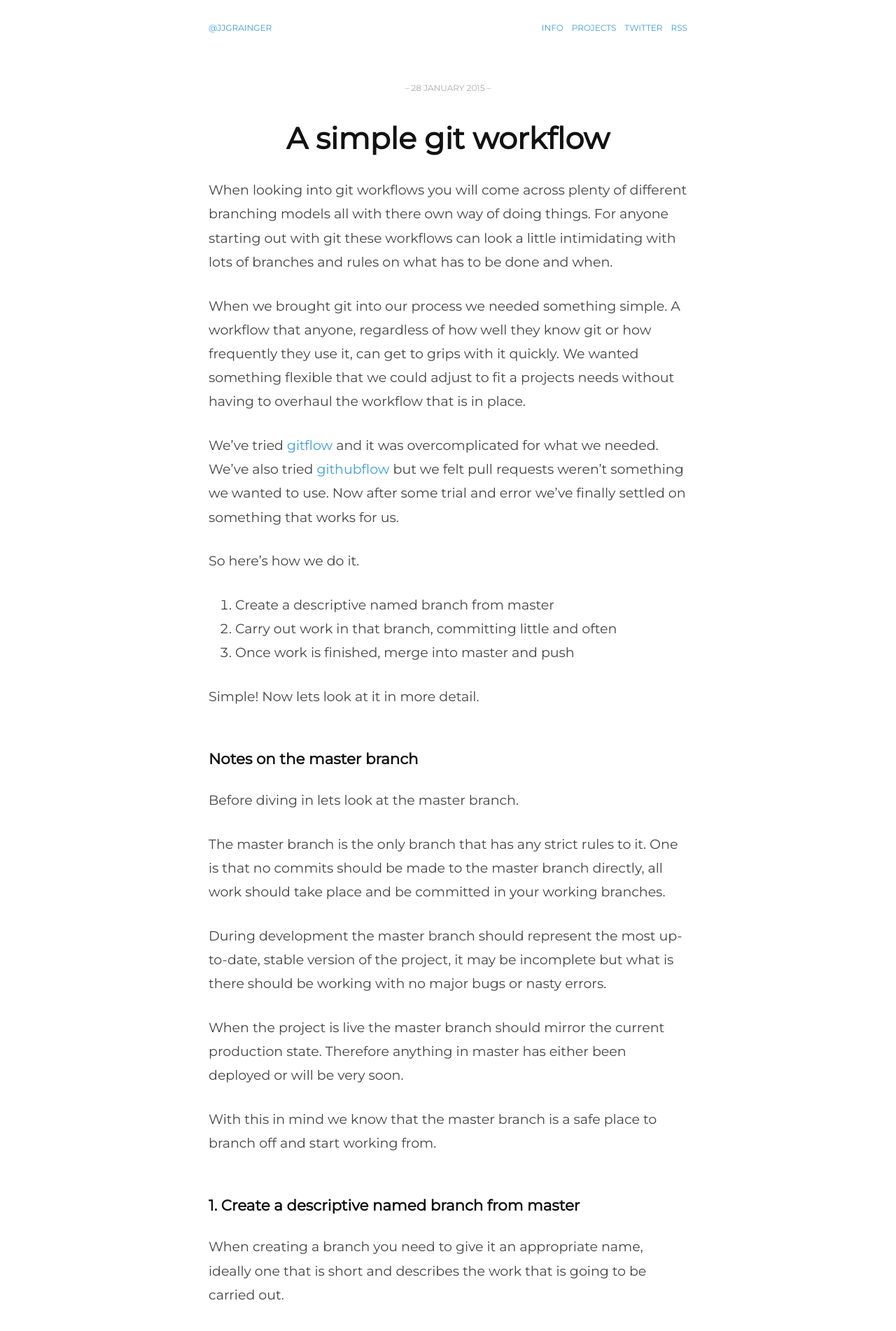
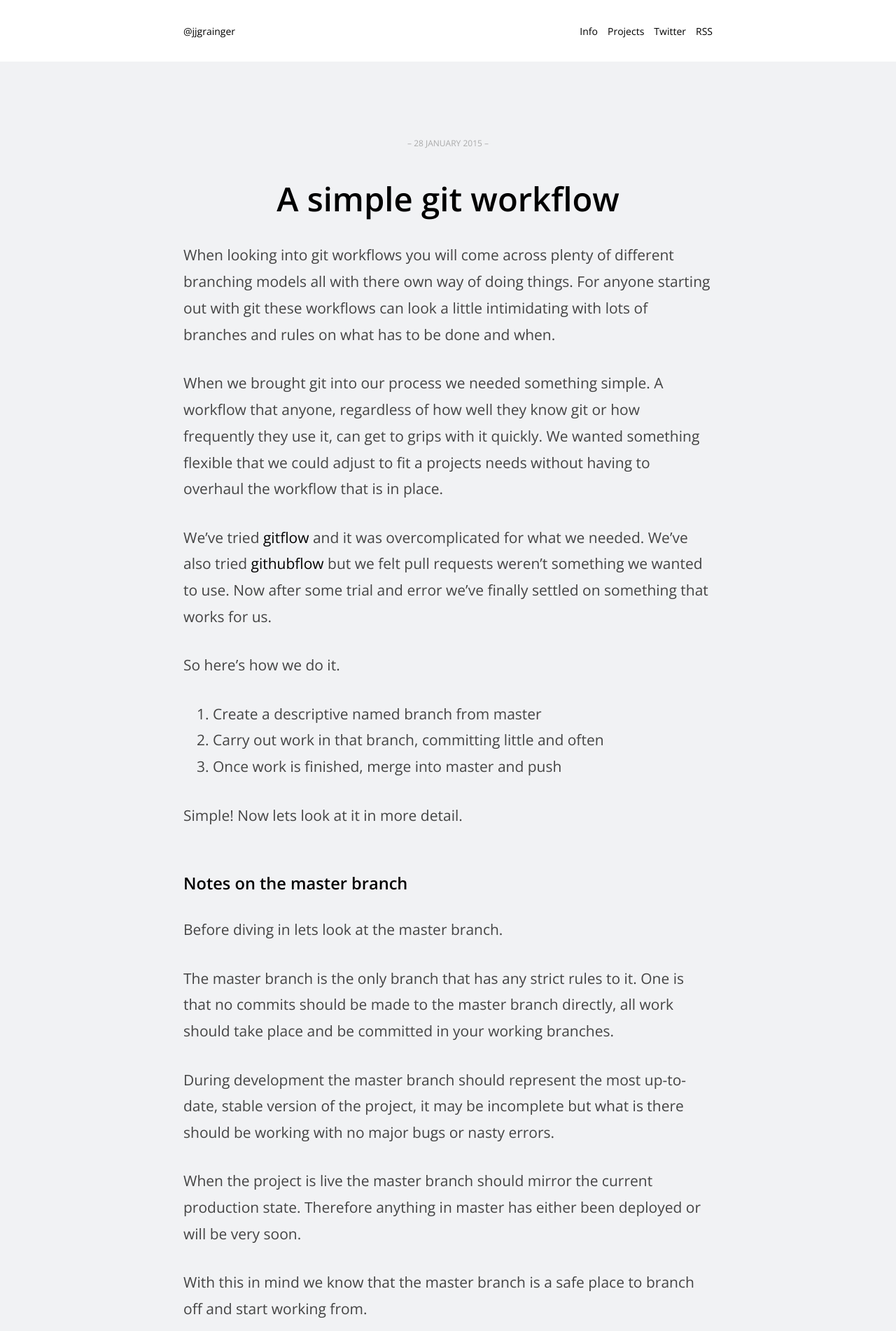
Before and after one commit to jjgrainger/jjgrainger, a Jekyll site: the page built from _posts/2015-01-27-a-simple-git-workflow.md, in a window 1280 px wide. Shown: the top 1902 px of the page at 70% size. Built offline with Jekyll 4.4.1, drawn with Linux system fonts in a browser that asks for light colours; some of the changed text lies outside the part shown.

Commit message:
clean up styling

```diff
--- a/_layouts/default.html
+++ b/_layouts/default.html
@@ -39,6 +39,7 @@
     <body>
 
         <header>
+            <div class="row">
                 <a href="{{ site.baseurl }}/" title="Back to Homepage" class="site-title">{{ site.name }}</a>
 
                 <ul class="nav menu-header">
@@ -47,6 +48,7 @@
                     <li><a href="http://www.twitter.com/jjgrainger">Twitter</a></li>
                     <li><a href="http://feeds.feedburner.com/jjgrainger">RSS</a></li>
                 </ul>
+            </div>
         </header>
 
         <main>
--- a/_layouts/post.html
+++ b/_layouts/post.html
@@ -14,7 +14,7 @@ layout: default
         <h1 class="post-title">{{ page.title }}</h1>
 
 
-        <div itemprop="articleBody">
+        <div class="post-content" itemprop="articleBody">
 
             {{ content }}
 
@@ -22,14 +22,14 @@ layout: default
 
         <div class="post-nav">
             {% if page.previous %}
-                <a rel="prev" href="{{ site.baseurl }}{{ page.previous.url }}" id="prev">
-                    &larr; <span class="nav-title nav-title-prev">older</span>
+                <a rel="prev" href="{{ site.baseurl }}{{ page.previous.url }}" class="post-nav--prev">
+                   <span class="nav-title nav-title-prev">&lt; {{page.previous.title}}</span>
                 </a>
             {% endif %}
 
-                {% if page.next %}
-                <a rel="next" href="{{ site.baseurl }}{{ page.next.url }}" id="next">
-                    <span class="nav-title nav-title-next">newer</span> &rarr;
+            {% if page.next %}
+                <a rel="next" href="{{ site.baseurl }}{{ page.next.url }}" class="post-nav--next">
+                    <span class="nav-title nav-title-next">{{page.next.title}} &gt;</span>
                 </a>
             {% endif %}
         </div>
--- a/assets/css/style.css
+++ b/assets/css/style.css
@@ -1,23 +1,15 @@
 html,
 body {
-    font-family: "Lora", Georgia, serif;
-    font-family: "Roboto", sans-serif;
-    font-family: "Montserrat", sans-serif;
-    font-size: 19px;
-    font-weight: light;
+    font-family: 'Open Sans', sans-serif;
+    font-size: 21px;
+    /*font-weight: light;*/
     line-height: 1.8;
     color: #444;
     background-color: #fff;
-    /*background-color: #eee;*/
+    background-color: #f1f2f4;
     /*text-rendering: optimizeLegibility;*/
     /*-webkit-font-smoothing: antialiased;*/
     -webkit-text-size-adjust: none;
-}
-
-body {
-    max-width: 36em;
-    padding: 1.5em 1em 3em;
-    margin: 0 auto;
 }
 
 p,
@@ -44,12 +36,22 @@ article {
 }
 
 header {
-    font-family: 'Open Sans', Helvetica, Arial, sans-serif;
-    font-family: 'Roboto', Helvetica, Arial, sans-serif;
-    font-family: 'Montserrat', Helvetica, Arial, sans-serif;
     background-color: #fff;
-    font-size: 12px;
-    text-transform: uppercase;
+    /*text-transform: uppercase;*/
+    /*padding: 1.5rem;*/
+    font-size: 14px;
+}
+
+.row {
+    max-width: 36rem;
+    padding: 1.5rem;
+    margin: 0 auto;
+}
+
+main {
+    max-width: 36rem;
+    padding: 1.5rem 1rem 3rem;
+    margin: 0 auto;
 }
 
 .post-nav {
@@ -67,11 +69,8 @@ footer {
 
 h1, h2, h3, h4, h5, h6 {
     margin: 3rem 0 1.5rem;
-    font-family: "Open Sans", Helvetica, Arial, sans-serif;
-    font-family: "Roboto", Helvetica, Arial, sans-serif;
-    font-family: "Montserrat", Helvetica, Arial, sans-serif;
     font-weight: 600;
-    color: #121212;
+    color: #000;
 }
 
 h1 {
@@ -140,12 +139,13 @@ a,
 a:link,
 a:visited,
 a:active {
-    color: #3d9ddd;
+    color: #000;
     text-decoration: none;
 }
 
 a:hover {
-    text-decoration: underline;
+    /*text-decoration: underline;*/
+    border-bottom: 1px solid #000;
 }
 
 ol,
@@ -189,11 +189,9 @@ blockquote p {
 
 
 .post-title {
-    font-family: "Open Sans", Helvetica, Arial, sans-serif;
-    font-family: "Roboto", Helvetica, Arial, sans-serif;
-    font-family: "Montserrat", Helvetica, Arial, sans-serif;
     margin-top: 0;
     text-align: center;
+    font-weight: 600;
 }
 
 .post-meta {
@@ -213,15 +211,24 @@ blockquote p {
     display: inline;
 }
 
+.post-content {
+    margin-bottom: 4.5rem;
+}
 
-#prev,
-#next {
+
+.post-nav--prev,
+.post-nav--next {
     width: 50%;
     float: left;
 }
 
+.post-nav--prev:hover,
+.post-nav--next:hover {
+    border: 0;
+}
 
-#next {
+
+.post-nav--next {
     float: right;
     text-align: right;
 }
@@ -233,7 +240,7 @@ blockquote p {
 .post-list li {
     overflow: hidden;
     list-style-type: none;
-    margin-bottom: .75em;
+    margin-bottom: 1.5em;
 }
 
 .post-list .post-date {
@@ -246,6 +253,7 @@ blockquote p {
     /*width: 80%;*/
     /*float: right;*/
     /*text-align: left;*/
+    font-size: 1.125em;
 }
 
 .center {
```
Lines whose indentation alone changed are shown as unchanged.
